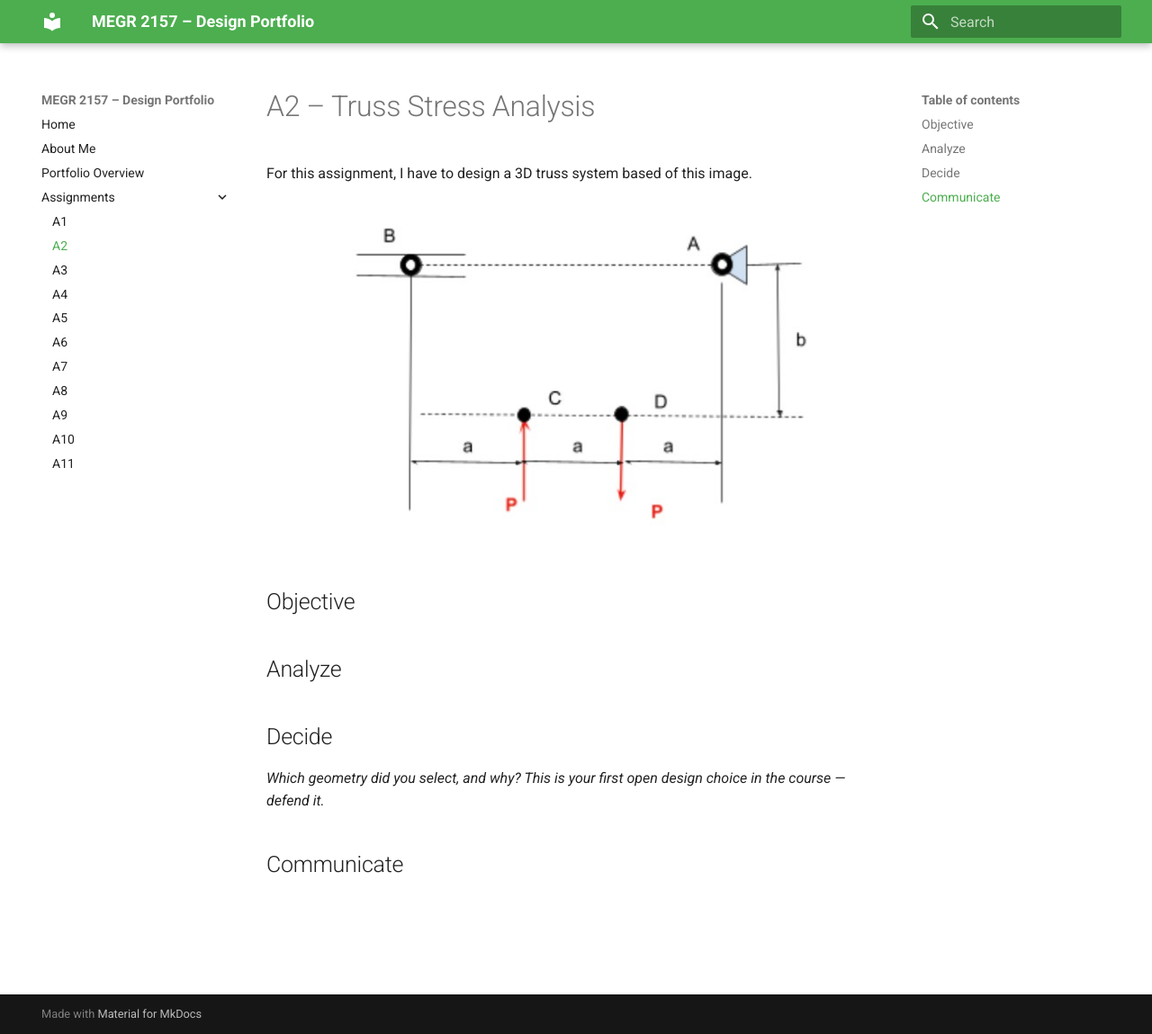
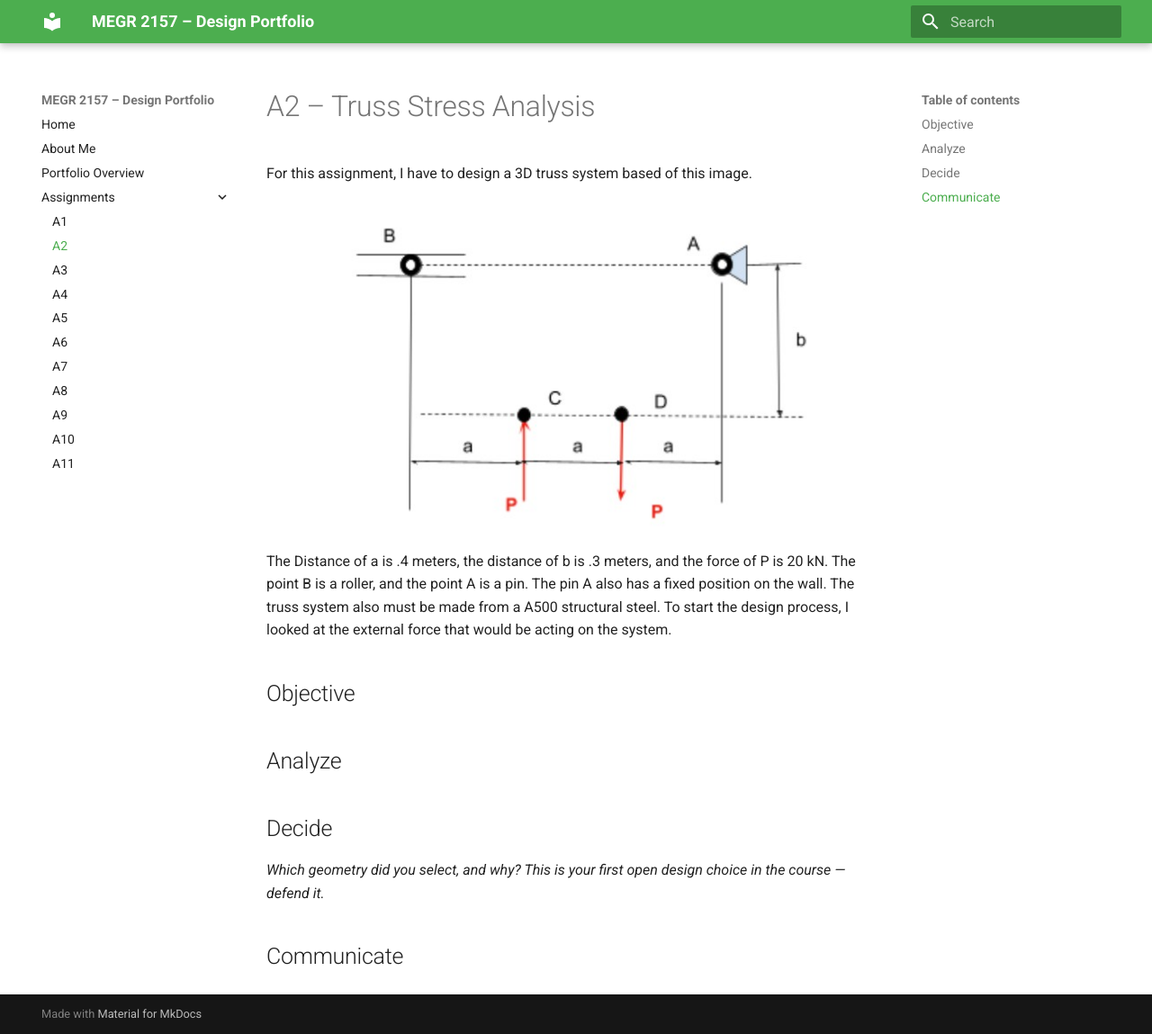
Before and after one commit to Gavin-Anderson-ME/-megr2157-portfolio, an MkDocs documentation site: the page built from docs/assignments/A02/index.md, in a window 1280 px wide and 1149 px high. Shown: the whole window at 90% size. Built offline with MkDocs 1.6.1 and Material for MkDocs 9.7.7, drawn with Linux system fonts in a browser that asks for light colours.

Commit message:
Update index.md

```diff
--- a/docs/assignments/A02/index.md
+++ b/docs/assignments/A02/index.md
@@ -1,7 +1,7 @@
 # A2 – Truss Stress Analysis
 For this assignment, I have to design a 3D truss system based of this image.
 ![truss](truss jpeg.jpg)
-
+The Distance of a is .4 meters, the distance of b is .3 meters, and the force of P is 20 kN. The point B is a roller, and the point A is a pin. The pin A also has a fixed position on the wall. The truss system also must be made from a A500 structural steel. To start the design process, I looked at the external force that would be acting on the system.
 
 ## Objective
 
```
